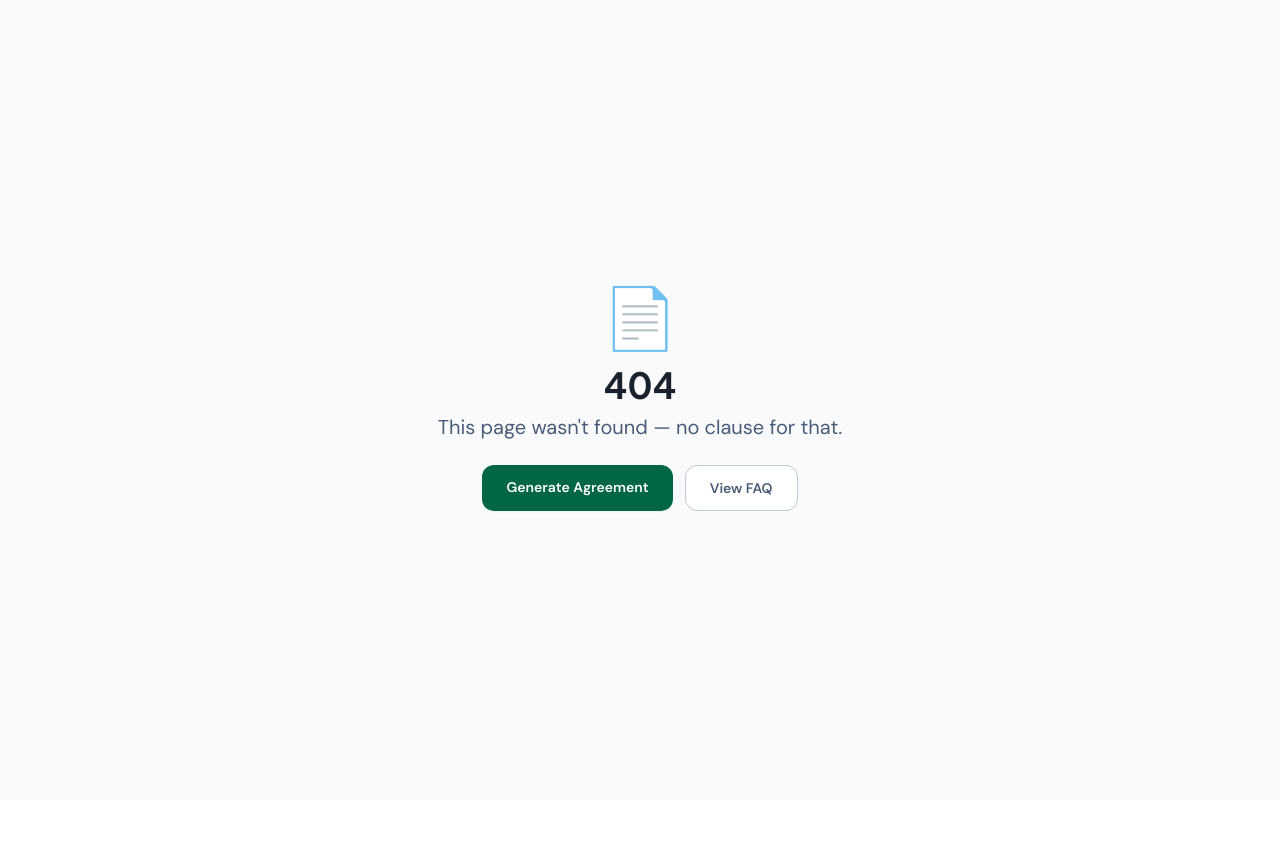
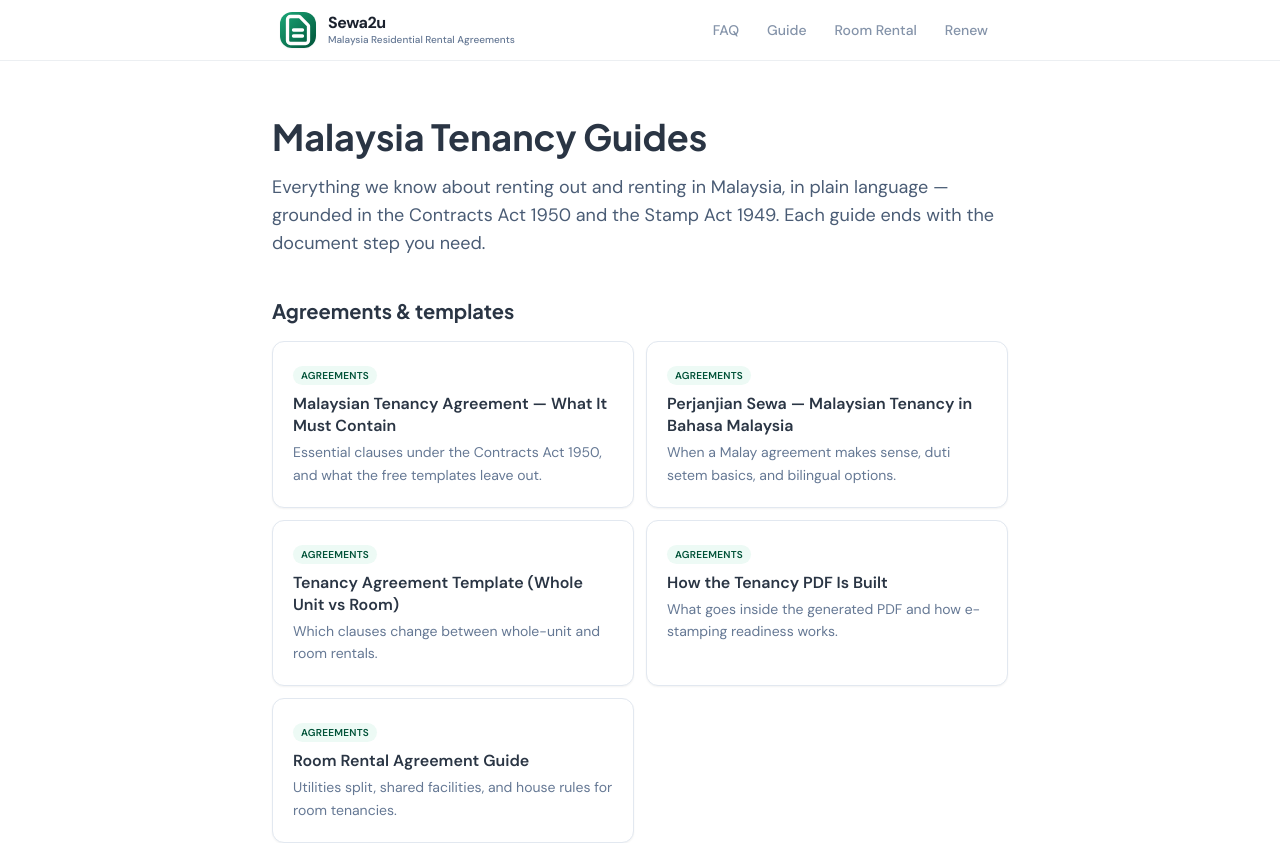
Before and after one commit to whooshinglander/sewa2u, a Next.js app: page /blog in a window 1280 px wide. Before the commit this address had no page. Shown: the top 843 px of the page. Before the commit the page ends 800 px from the top, so only its background shows below. Built offline with nearby package versions, Linux system fonts and the light colour scheme.

Commit message:
Content: /blog guides hub (interlinks full cluster, ItemList schema, footer nav)

```diff
--- /dev/null
+++ b/app/blog/page.tsx
@@ -0,0 +1,208 @@
+import type { Metadata } from 'next'
+import Link from 'next/link'
+import Header from '@/components/ui/Header'
+import Footer from '@/components/ui/Footer'
+
+export const metadata: Metadata = {
+  title: 'Malaysia Tenancy Guides — Contracts, Stamping, Deposits | Sewa2u',
+  description: 'Plain guides to Malaysian tenancy: agreement essentials, LHDN e-stamping, deposits, Malay-language contracts, foreign tenants, and renewals. Verified against the Stamp Act and Contracts Act.',
+  alternates: { canonical: 'https://sewa2u.com/blog' },
+}
+
+const groups = [
+  {
+    "name": "Agreements & templates",
+    "posts": [
+      {
+        "href": "/tenancy-agreement",
+        "title": "Malaysian Tenancy Agreement — What It Must Contain",
+        "desc": "Essential clauses under the Contracts Act 1950, and what the free templates leave out.",
+        "tag": "Agreements"
+      },
+      {
+        "href": "/tenancy-agreement-in-malay",
+        "title": "Perjanjian Sewa — Malaysian Tenancy in Bahasa Malaysia",
+        "desc": "When a Malay agreement makes sense, duti setem basics, and bilingual options.",
+        "tag": "Agreements"
+      },
+      {
+        "href": "/tenancy-agreement-template",
+        "title": "Tenancy Agreement Template (Whole Unit vs Room)",
+        "desc": "Which clauses change between whole-unit and room rentals.",
+        "tag": "Agreements"
+      },
+      {
+        "href": "/tenancy-agreement-pdf",
+        "title": "How the Tenancy PDF Is Built",
+        "desc": "What goes inside the generated PDF and how e-stamping readiness works.",
+        "tag": "Agreements"
+      },
+      {
+        "href": "/room-rental-agreement",
+        "title": "Room Rental Agreement Guide",
+        "desc": "Utilities split, shared facilities, and house rules for room tenancies.",
+        "tag": "Agreements"
+      }
+    ]
+  },
+  {
+    "name": "Money & stamping",
+    "posts": [
+      {
+        "href": "/stamp-duty-tenancy-renewal",
+        "title": "Duti Setem: e-Stamping Your Tenancy (LHDN)",
+        "desc": "RM1/RM250 and 0.4% rates, the 14-day window, and how to e-stamp.",
+        "tag": "Money"
+      },
+      {
+        "href": "/security-deposit-tenancy-renewal",
+        "title": "Security Deposits in Malaysia",
+        "desc": "The 2+1 norm, lawful deductions, and getting the refund.",
+        "tag": "Money"
+      },
+      {
+        "href": "/rent-increase-tenancy-renewal",
+        "title": "Rent Increases at Renewal — What’s Fair",
+        "desc": "How KL landlords benchmark increases, and leverage on both sides.",
+        "tag": "Money"
+      }
+    ]
+  },
+  {
+    "name": "Renewing & ending",
+    "posts": [
+      {
+        "href": "/tenancy-renewal",
+        "title": "Renewing a Tenancy in Malaysia",
+        "desc": "Renewal vs new agreement, stamping on renewals, and timing.",
+        "tag": "Renewals"
+      },
+      {
+        "href": "/tenancy-renewal-checklist",
+        "title": "Tenancy Renewal Checklist",
+        "desc": "What to re-check at renewal — from agent fees to inventory.",
+        "tag": "Renewals"
+      },
+      {
+        "href": "/tenancy-renewal-notice-period",
+        "title": "Notice Periods: What’s Normal",
+        "desc": "Two months is the norm; what the contract overrides.",
+        "tag": "Renewals"
+      },
+      {
+        "href": "/tenancy-renewal-letter-template",
+        "title": "Renewal Letter Templates",
+        "desc": "Landlord-to-tenant and tenant-to-landlord notice letters.",
+        "tag": "Renewals"
+      },
+      {
+        "href": "/tenancy-renewal-vs-new-agreement",
+        "title": "Renewal vs Brand-New Agreement",
+        "desc": "When an addendum beats a fresh contract.",
+        "tag": "Renewals"
+      },
+      {
+        "href": "/renew-tenancy-without-agent",
+        "title": "Renewing Without an Agent",
+        "desc": "The DIY renewal path, fee savings, and what to re-verify.",
+        "tag": "Renewals"
+      },
+      {
+        "href": "/landlord-renewal-vs-find-new-tenant",
+        "title": "Landlord: Renew or Find a New Tenant?",
+        "desc": "Vacancy cost vs a bad-tenant risk — the honest math.",
+        "tag": "Renewals"
+      },
+      {
+        "href": "/common-tenancy-renewal-pitfalls",
+        "title": "Common Renewal Pitfalls",
+        "desc": "The mistakes that cost deposits and months.",
+        "tag": "Renewals"
+      },
+      {
+        "href": "/renew",
+        "title": "Renew Your Agreement (2-Minute Flow)",
+        "desc": "Update dates and rent — stamped-ready output.",
+        "tag": "Renewals"
+      }
+    ]
+  },
+  {
+    "name": "Property types & tenants",
+    "posts": [
+      {
+        "href": "/private-property-tenancy-renewal",
+        "title": "Private Property Renewals (Strata & Landed)",
+        "desc": "MCST bylaws, maintenance fees, and who pays what.",
+        "tag": "Property"
+      },
+      {
+        "href": "/foreign-tenant-renewal",
+        "title": "Foreign Tenant Renewals (Pass Alignment)",
+        "desc": "Aligning term to pass expiry, the diplomatic clause, Immigration (JIM) address records.",
+        "tag": "Property"
+      },
+      {
+        "href": "/diplomatic-clause-tenancy-renewal",
+        "title": "The Diplomatic Clause",
+        "desc": "Early-exit protection for visa-tied tenants — sample wording.",
+        "tag": "Property"
+      },
+      {
+        "href": "/room-rental-renewal",
+        "title": "Room Rental Renewals",
+        "desc": "What changes when a room tenancy renews.",
+        "tag": "Property"
+      }
+    ]
+  }
+]
+
+const itemListSchema = {
+  '@context': 'https://schema.org',
+  '@type': 'ItemList',
+  itemListElement: groups.flatMap((g, gi) =>
+    g.posts.map((p, pi) => ({
+      '@type': 'ListItem',
+      position: gi * 10 + pi + 1,
+      name: p.title,
+      url: 'https://sewa2u.com' + p.href,
+    }))),
+}
+
+export default function BlogPage() {
+  return (
+    <div className="min-h-[100dvh] flex flex-col">
+      <script type="application/ld+json" dangerouslySetInnerHTML={{ __html: JSON.stringify(itemListSchema) }} />
+      <Header />
+      <main className="flex-1 max-w-3xl mx-auto px-4 py-14">
+        <h1 className="text-3xl sm:text-4xl font-bold text-navy-800 mb-4">Malaysia Tenancy Guides</h1>
+        <p className="text-navy-600 text-base sm:text-lg leading-relaxed">Everything we know about renting out and renting in Malaysia, in plain language — grounded in the Contracts Act 1950 and the Stamp Act 1949. Each guide ends with the document step you need.</p>
+
+        {groups.map(g => (
+          <section key={g.name} className="pt-10">
+            <h2 className="text-xl font-bold text-navy-800 mb-4">{g.name}</h2>
+            <div className="grid grid-cols-1 sm:grid-cols-2 gap-3">
+              {g.posts.map(p => (
+                <Link key={p.href} href={p.href} className="block bg-white rounded-xl border border-slate-200 shadow-sm p-5 hover:border-brand-300 transition-colors">
+                  <span className="inline-block text-[10px] font-semibold uppercase tracking-wide text-brand-700 bg-brand-50 rounded-full px-2 py-0.5 mb-2">{p.tag}</span>
+                  <p className="font-semibold text-navy-800 mb-1 leading-snug">{p.title}</p>
+                  <p className="text-navy-500 text-sm leading-relaxed">{p.desc}</p>
+                </Link>
+              ))}
+            </div>
+          </section>
+        ))}
+
+        <section className="pt-14 pb-4">
+          <div className="border border-brand-200 rounded-2xl p-6 sm:p-8 text-center">
+            <h2 className="text-2xl font-bold text-navy-800 mb-3">Ready to sign?</h2>
+            <p className="text-navy-500 mb-6 text-sm max-w-xl mx-auto">Generate a Malaysia-compliant tenancy agreement in Bahasa Malaysia or English — e-stamping ready. Free preview, PDF from RM30.</p>
+            <Link href="/" className="inline-block bg-brand-600 text-white px-7 py-3.5 rounded-xl font-semibold hover:bg-brand-700 transition-colors">Create your agreement →</Link>
+          </div>
+        </section>
+      </main>
+      <Footer />
+    </div>
+  )
+}
--- a/app/sitemap.ts
+++ b/app/sitemap.ts
@@ -26,6 +26,7 @@ export default function sitemap(): MetadataRoute.Sitemap {
     { url: `${base}/room-rental-agreement`, lastModified: now, changeFrequency: 'weekly', priority: 0.85 },
     { url: `${base}/tenancy-agreement-template`, lastModified: now, changeFrequency: 'weekly', priority: 0.85 },
     { url: `${base}/tenancy-agreement-in-malay`, lastModified: now, changeFrequency: 'monthly', priority: 0.8 },
+    { url: `${base}/blog`, lastModified: now, changeFrequency: 'monthly', priority: 0.85 },
     { url: `${base}/faq`, lastModified: now, changeFrequency: 'monthly', priority: 0.8 },
     { url: `${base}/about`, lastModified: now, changeFrequency: 'monthly', priority: 0.6 },
     { url: `${base}/privacy`, lastModified: now, changeFrequency: 'yearly', priority: 0.3 },
--- a/components/ui/Footer.tsx
+++ b/components/ui/Footer.tsx
@@ -31,6 +31,7 @@ export default function Footer() {
         </div>
         <div className="flex flex-wrap justify-center gap-x-5 gap-y-2 mb-6">
           <Link href="/faq" className="text-sm text-navy-400 hover:text-brand-600 transition-colors font-medium">FAQ</Link>
+          <Link href="/blog" className="text-sm text-navy-500 hover:text-brand-700 transition-colors font-medium">Guides</Link>
           <Link href="/about" className="text-sm text-navy-400 hover:text-brand-600 transition-colors font-medium">About</Link>
           <Link href="/privacy" className="text-sm text-navy-400 hover:text-brand-600 transition-colors font-medium">Privacy</Link>
           <Link href="/terms" className="text-sm text-navy-400 hover:text-brand-600 transition-colors font-medium">Terms</Link>
```
